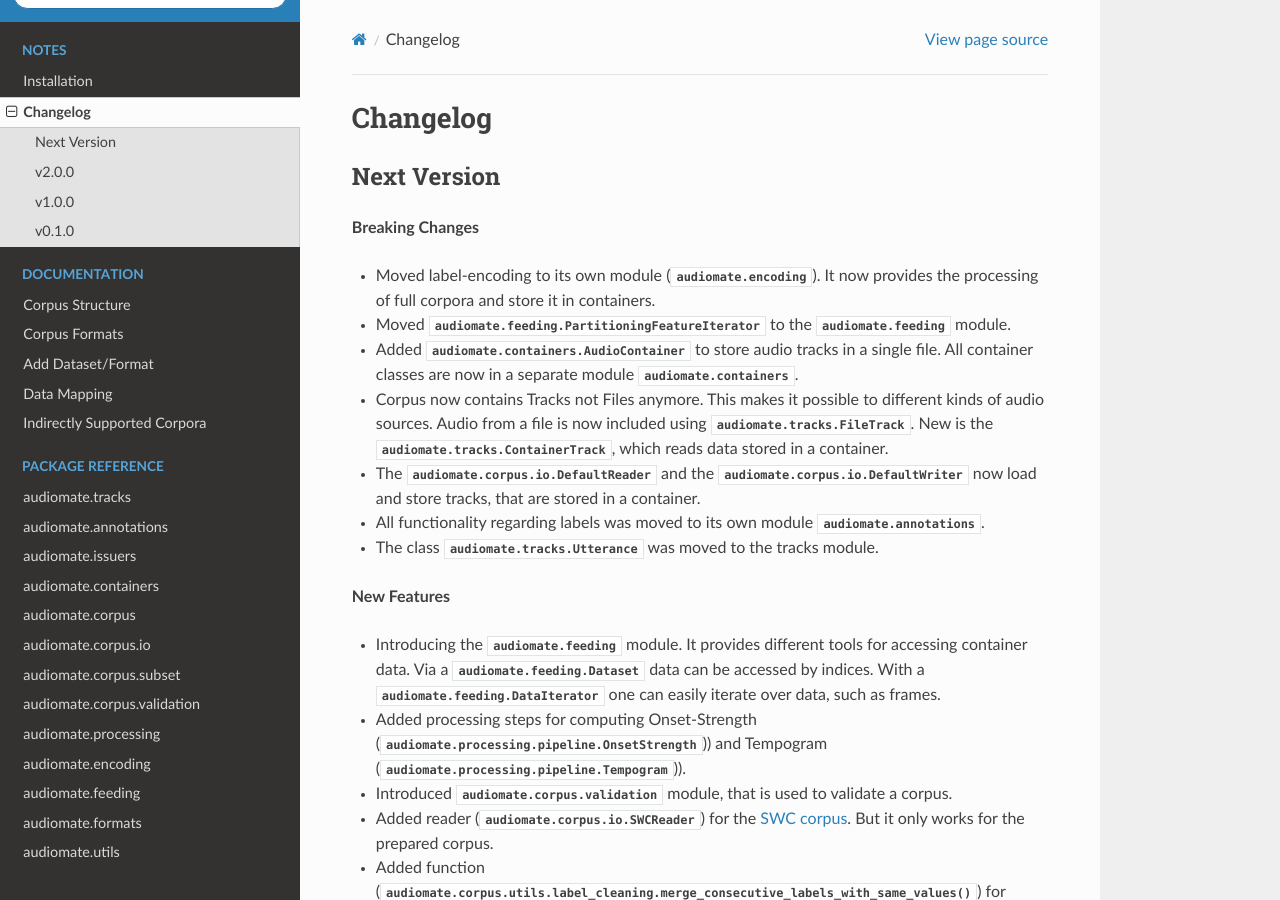
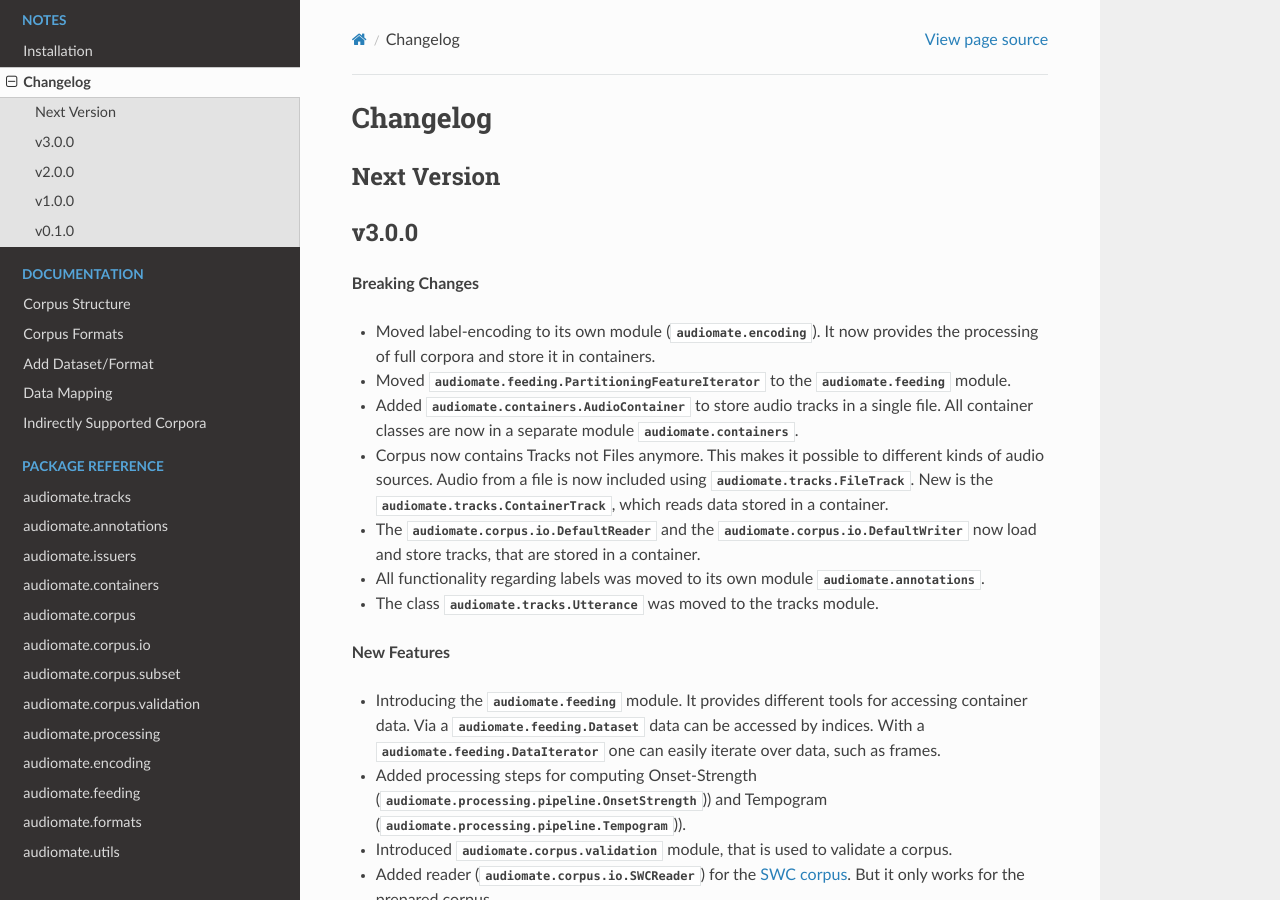
Before and after one commit to ynop/audiomate, a Sphinx documentation site: the page built from docs/notes/changelog.rst, in a window 1280 px wide and 900 px high. Built offline with Sphinx 7.4.7 and the Read the Docs theme 2.0.0, drawn with Linux system fonts in a browser that asks for light colours.

Commit message:
Set correct title in changelog

```diff
--- a/docs/notes/changelog.rst
+++ b/docs/notes/changelog.rst
@@ -3,6 +3,9 @@ Changelog
 
 Next Version
 ------------
+
+v3.0.0
+------
 
 **Breaking Changes**
 
```
